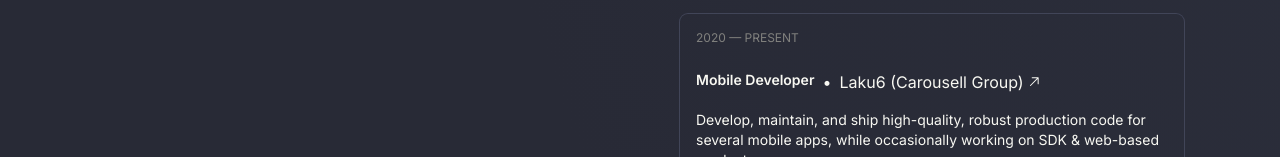
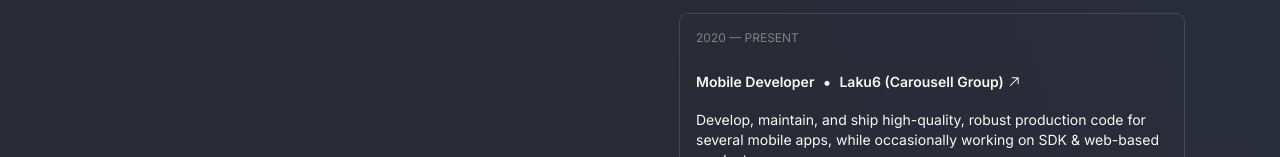
Before and after one commit to wisungyo/simplify-website, a Next.js app: page / in a window 1280 px wide. Shown: the part 795-952 px from the top of the page. Built offline with nearby package versions, Linux system fonts and the light colour scheme.

Commit message:
fix: ui adjustment

```diff
--- a/app/components/Cards/ProfileCard/index.tsx
+++ b/app/components/Cards/ProfileCard/index.tsx
@@ -19,12 +19,12 @@
         <div className="flex flex-col gap-4 py-4 my-6 px-4 ring-1 ring-neutral rounded-lg group hover:bg-[#2F313F] md:hover:cursor-pointer">
           {period && <p className="text-xs text-[#81817E] mb-2">{period}</p>}
           <div className="group-hover:text-primary flex flex-wrap gap-[2px] items-center">
-            <div className="inline-flex flex-row gap-2">
+            <div className="inline-flex flex-row gap-2 items-center">
               <h2 className="text-sm font-semibold">{title}</h2>
               {company && (
                 <>
                   <span>•</span>
-                  <h2>{company}</h2>
+                  <h2 className="text-sm font-semibold">{company}</h2>
                 </>
               )}
             </div>
--- a/app/page.tsx
+++ b/app/page.tsx
@@ -3,7 +3,6 @@
 import Bio from "@/app/components/Bio";
 import Footer from "@/app/components/Footer";
 import Header from "@/app/components/Header";
-import HeaderLarge from "@/app/components/HeaderLarge";
 import Navigation from "@/app/components/Navigation";
 import FooterIcons from "@/app/components/Footer/FooterIcons";
 import Profile from "@/app/components/Profile";
```
